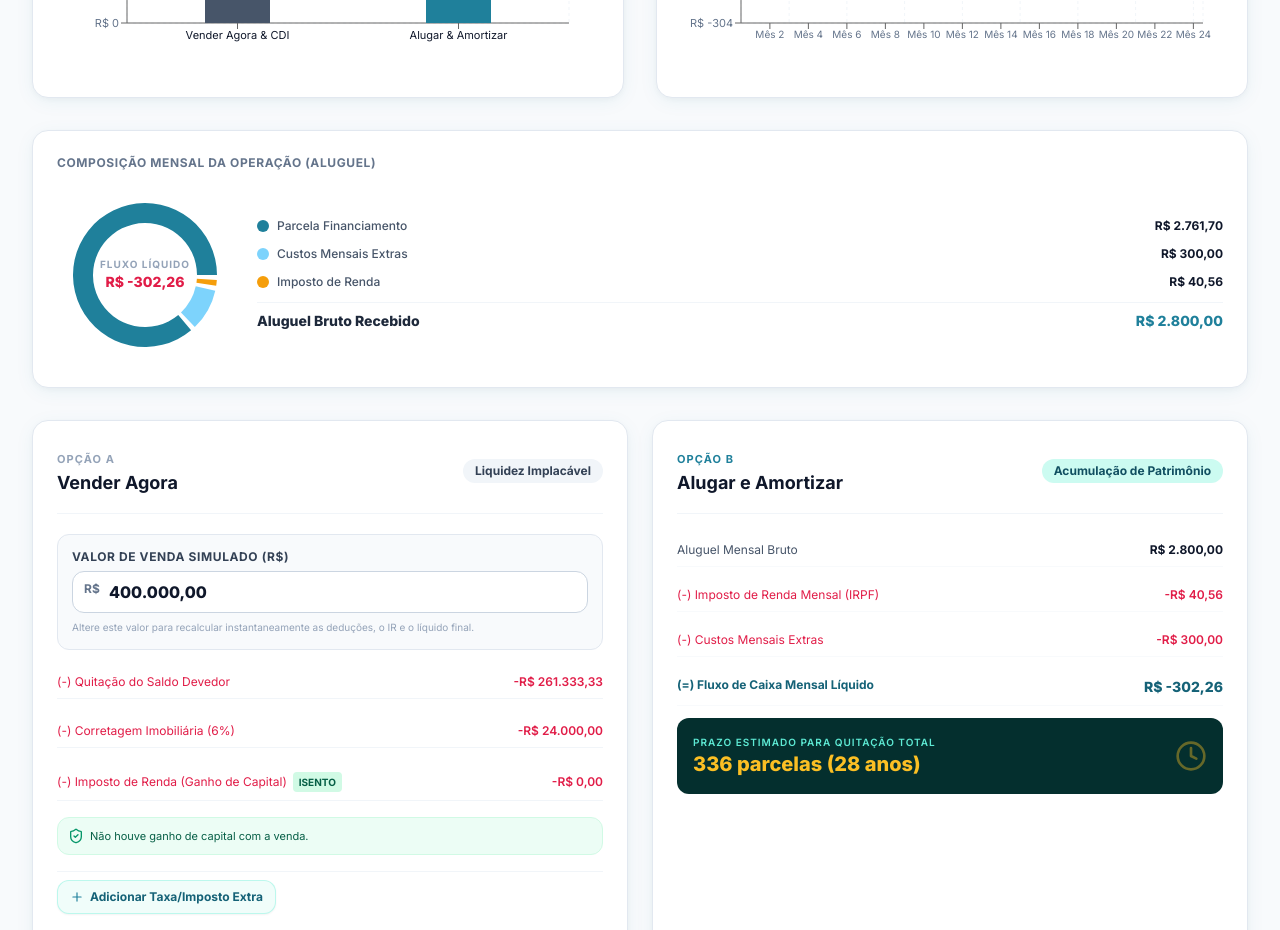
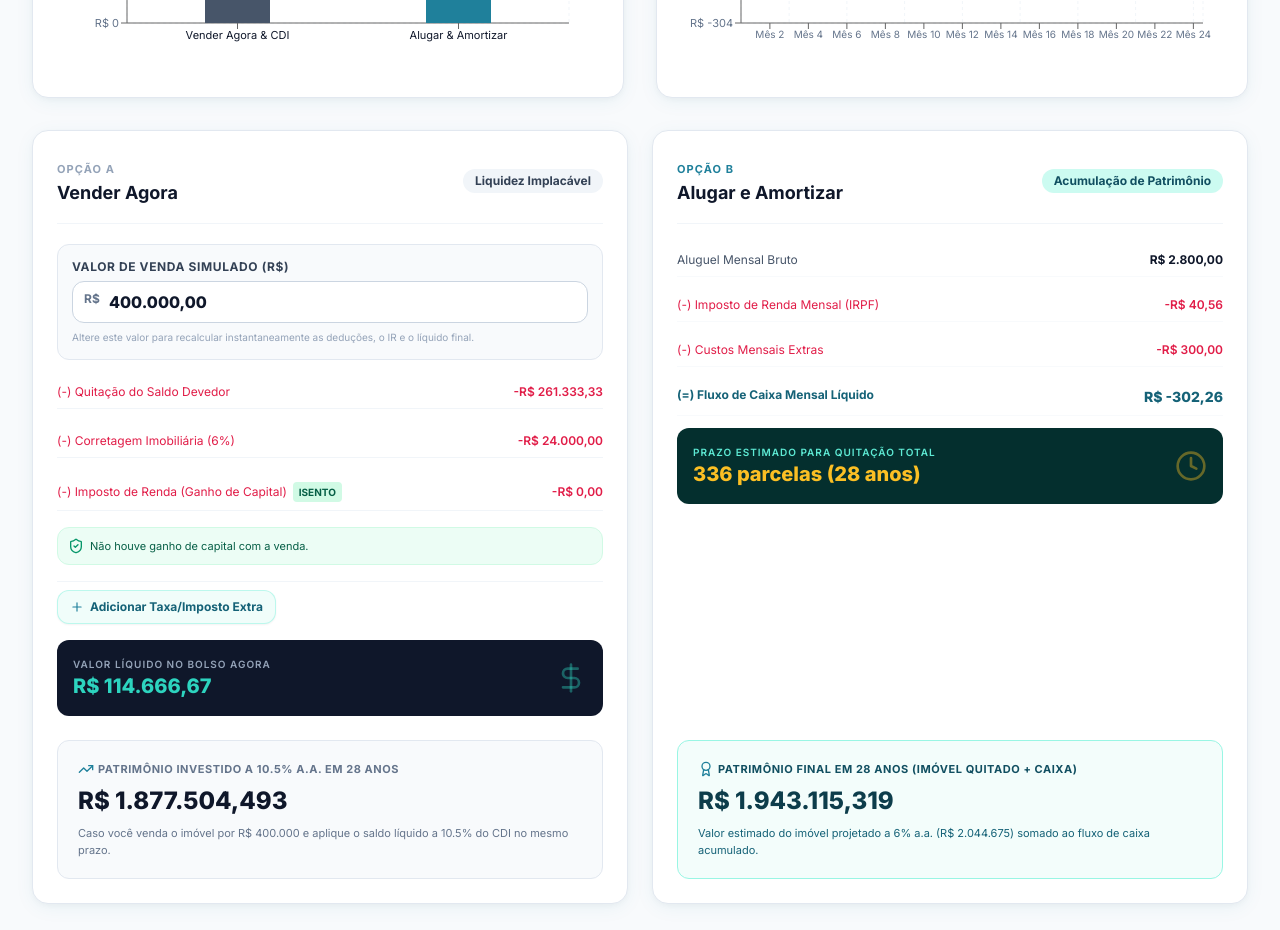
Before and after one commit to junioelizeu0-glitch/imovel-decisao, a React (Vite) app in the folder frontend/: page / in a window 1280 px wide. Shown: the part 2120-3050 px from the top of the page. Built offline with nearby package versions, Linux system fonts and the light colour scheme.

Commit message:
fix: limpar graficos extras e manter estritamente os 4 graficos Recharts solicitados com o card Opcao A editavel em tempo real

```diff
--- a/frontend/src/components/DashboardComparativo.tsx
+++ b/frontend/src/components/DashboardComparativo.tsx
@@ -12,7 +12,6 @@ import {
   RefreshCw,
 } from "lucide-react";
 import { ResultadoAluguel, ResultadoVenda, TaxaExtra } from "../types";
-import { DonutChartCard } from "./DonutChartCard";
 import { GraficosComparativos } from "./GraficosComparativos";
 import { ListaDeducoesExtras } from "./ListaDeducoesExtras";
 import { formatCurrencyBRL, parseCurrencyBRL } from "../utils/formatters";
@@ -92,7 +91,7 @@ export const DashboardComparativo: React.FC<DashboardProps> = ({
     return acc + t.valor;
   }, 0);
 
-  // Recálculo do cenário de venda padrão
+  // Recálculo do cenário de venda padrão em tempo real ao editar o input
   const resultadoVendaBase = calcularCenarioVenda({
     valorVenda: valorVendaSimulado > 0 ? valorVendaSimulado : resultado.resultadoVendaAgora.valorVenda,
     valorCompraOriginal: resultado.resultadoVendaAgora.valorCompraOriginal || 350000,
@@ -332,19 +331,10 @@ export const DashboardComparativo: React.FC<DashboardProps> = ({
         </div>
       )}
 
-      {/* 3. OS 4 GRÁFICOS EM DESTAQUE (RECHARTS) - ATUALIZADOS EM TEMPO REAL */}
+      {/* 3. EXCLUSIVAMENTE OS 4 GRÁFICOS EM DESTAQUE (RECHARTS) */}
       <GraficosComparativos resultado={resultadoDinamicoParaGraficos} taxaCDIAnual={taxaCDIAnual} />
 
-      {/* 4. Gráfico Donut da Composição do Aluguel */}
-      <DonutChartCard
-        valorAluguel={valorAluguelMensal}
-        valorParcela={resultadoVendaDinamico.saldoDevedorAbatido > 0 ? Math.max(0, resultado.valorAluguelMensal - fluxoCaixaMensalLiquido - custosMensaisExtras - irAluguelMensal) : 0}
-        custosExtras={custosMensaisExtras}
-        irAluguel={irAluguelMensal}
-        fluxoLiquido={fluxoCaixaMensalLiquido}
-      />
-
-      {/* 5. Quadro Comparativo Lado a Lado em 2 Colunas */}
+      {/* 4. Quadro Comparativo Lado a Lado em 2 Colunas */}
       <div className="grid grid-cols-1 lg:grid-cols-2 gap-6">
         {/* COLUNA 1: OPÇÃO A - VENDER AGORA COM INPUT EDITÁVEL E LISTA DE TAXAS EXTRAS */}
         <div className="bg-white rounded-2xl p-6 border border-slate-200 card-shadow card-shadow-hover space-y-6 flex flex-col justify-between">
```
